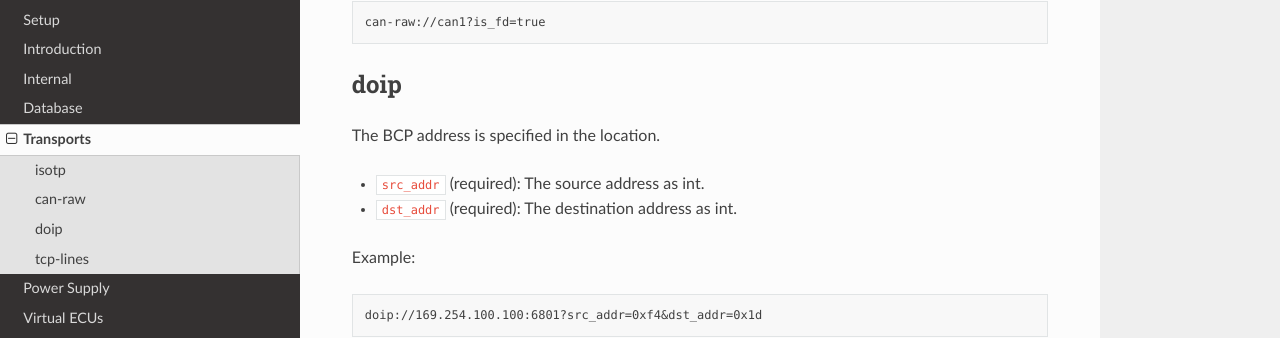
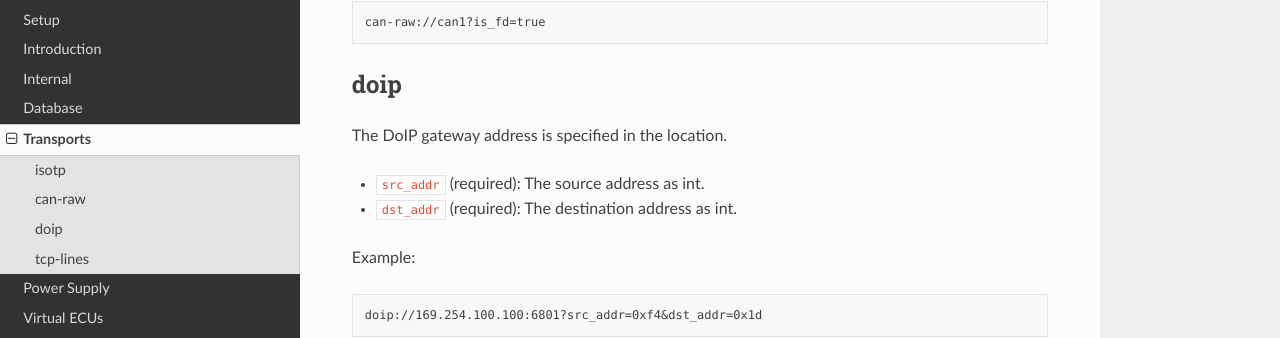
Before and after one commit to Fraunhofer-AISEC/gallia, a Sphinx documentation site: the page built from docs/transports.md, in a window 1280 px wide and 900 px high, scrolled down 1050 px. Shown: the part 132-470 px from the top of the window. Built offline with Sphinx 7.4.7 and the Read the Docs theme 2.0.0, drawn with Linux system fonts in a browser that asks for light colours.

Commit message:
docs: Fix wrong gateway naming

```diff
--- a/docs/transports.md
+++ b/docs/transports.md
@@ -50,7 +50,7 @@ can-raw://can1?is_fd=true
 
 ## doip
 
-The BCP address is specified in the location.
+The DoIP gateway address is specified in the location.
 
 * `src_addr` (required): The source address as int.
 * `dst_addr` (required): The destination address as int.
```
